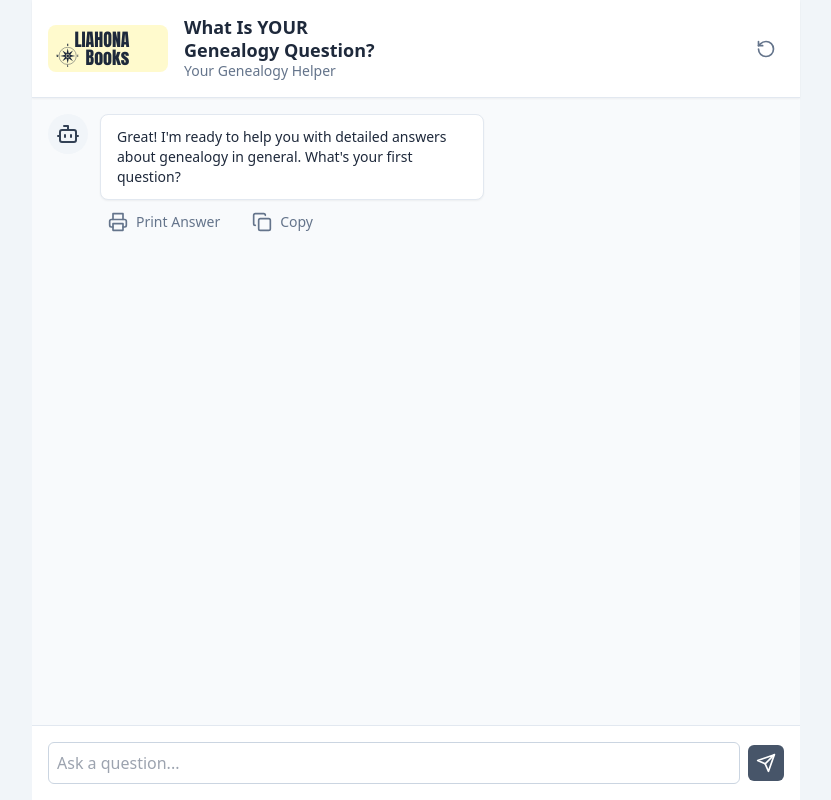
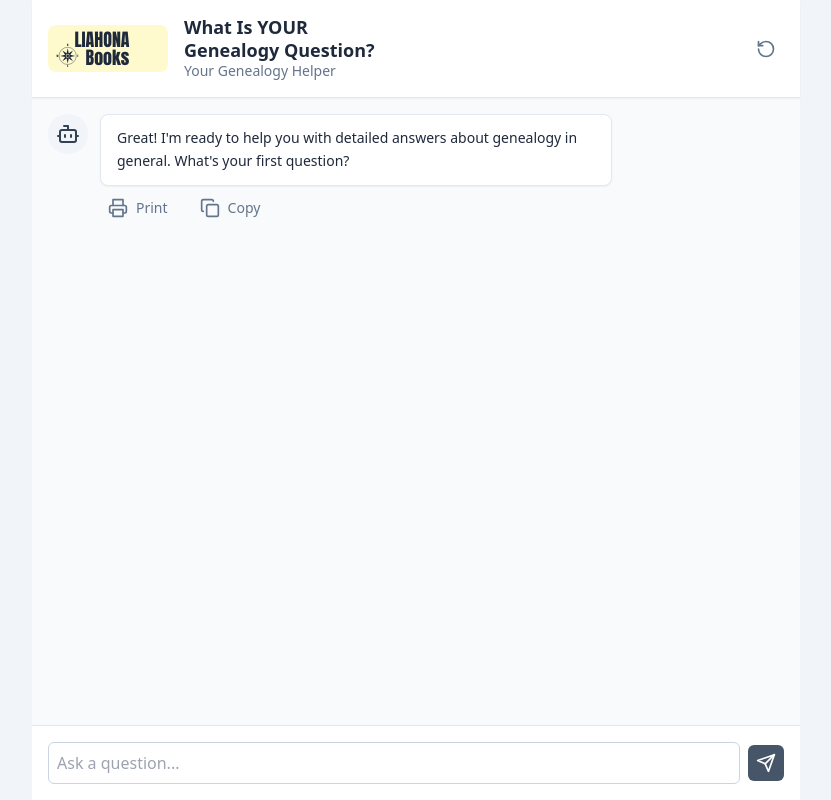
Before and after one commit to iam2dennis/genealogy-chatbot, a React (Vite) app: page / in a window 1280 px wide. Both pictures are taken after a click on the button "Start Chatting". Shown: the whole page, without its empty margins (224-1055 px from the left). Built offline with nearby package versions, Linux system fonts and the light colour scheme; no server answers.

Commit message:
Add files via upload

```diff
--- a/ChatMessage.tsx
+++ b/ChatMessage.tsx
@@ -1,6 +1,6 @@
-import React, { useRef, useState } from 'react';
+import React, { useState } from 'react';
 import { Message } from './types.ts';
-import { BotIcon, UserIcon, PrintIcon, CopyIcon } from './Icons.tsx';
+import { BotIcon, UserIcon, PrintIcon, CopyIcon, CheckIcon } from './Icons.tsx';
 
 interface ChatMessageProps {
   message: Message;
@@ -9,20 +9,19 @@ interface ChatMessageProps {
 
 const SimpleMarkdownRenderer: React.FC<{ text: string, isStreaming?: boolean }> = ({ text, isStreaming }) => {
   const renderedHtml = text
+    .replace(/\[([^\]]+)\]\(([^)]+)\)/g, '<a href="$2" target="_blank" rel="noopener noreferrer" class="text-slate-700 font-medium hover:underline">$1</a>') // Links
     .replace(/\*\*(.*?)\*\*/g, '<strong>$1</strong>') // Bold
     .replace(/\*(.*?)\*/g, '<em>$1</em>')           // Italic
-    .replace(/^- (.*$)/gim, '<li>$1</li>')          // List items
-    .replace(/(\<ul>)?(<li>.*<\/li>)(<\/ul>)?/gs, (match, pre, lis, post) => {
-       // Wrap consecutive list items in a single <ul>
-       if (pre) {
-           return match;
-       }
-       return `<ul>${lis}</ul>`;
-    })
-    .replace(/\n/g, '<br />'); // Handle newlines
+    .replace(/^\s*-\s(.*?)$/gm, '<li>$1</li>')      // Unordered list items
+    .replace(/^\s*\d+\.\s(.*?)$/gm, '<li>$1</li>')    // Ordered list items
+    .replace(/(<li>.*?<\/li>)/gs, '<ul>$1</ul>')    // Wrap in <ul>
+    .replace(/<\/ul>\s*<ul>/g, '')                  // Merge adjacent lists
+    .replace(/\n/g, '<br />')                      // Handle newlines
+    .replace(/<br \/>(\s*<ul>)/g, '$1')            // remove br before lists
+    .replace(/(<\/ul>)<br \/>/g, '$1');             // remove br after lists
 
   return (
-    <div className="text-sm whitespace-pre-wrap">
+    <div className="text-sm whitespace-pre-wrap leading-relaxed">
       <div dangerouslySetInnerHTML={{ __html: renderedHtml }} style={{ display: 'inline' }} />
       {isStreaming && <span className="blinking-cursor"></span>}
       <style>{`
@@ -38,6 +37,12 @@ const SimpleMarkdownRenderer: React.FC<{ text: string, isStreaming?: boolean }>
         @keyframes blink {
           50% { opacity: 0; }
         }
+        ul {
+          padding-left: 20px;
+          margin-top: 8px;
+          margin-bottom: 8px;
+          list-style-type: disc;
+        }
       `}</style>
     </div>
   );
@@ -49,7 +54,6 @@ const ChatMessage: React.FC<ChatMessageProps> = ({ message, isStreaming }) => {
   const [isCopied, setIsCopied] = useState(false);
 
   const handlePrint = () => {
-    // The logo HTML for printing
     const logoTextHtml = `
       <div class="logo-container">
         <div style="font-family: 'Oswald', sans-serif; font-weight: 700; font-size: 24pt; letter-spacing: 1px;">LiahonaBooks</div>
@@ -81,7 +85,6 @@ const ChatMessage: React.FC<ChatMessageProps> = ({ message, isStreaming }) => {
 
       printWindow.document.close();
 
-      // This event ensures the window is closed only AFTER the print dialog is handled.
       printWindow.onafterprint = () => {
         printWindow.close();
       };
@@ -91,14 +94,15 @@ const ChatMessage: React.FC<ChatMessageProps> = ({ message, isStreaming }) => {
         printWindow.print();
       }, 250);
     } else {
-      alert('Could not open print window. Please check your browser\'s popup blocker settings.');
+      // Fix: Changed single quotes to double quotes to prevent a syntax error from the apostrophe in "browser's".
+      alert("Could not open print window. Please check your browser's popup blocker settings.");
     }
   };
 
   const handleCopy = () => {
     navigator.clipboard.writeText(message.text).then(() => {
       setIsCopied(true);
-      setTimeout(() => setIsCopied(false), 2000); // Reset after 2 seconds
+      setTimeout(() => setIsCopied(false), 2000);
     });
   };
 
@@ -112,13 +116,21 @@ const ChatMessage: React.FC<ChatMessageProps> = ({ message, isStreaming }) => {
         )}
       </div>
        {isUser ? (
-        <div className="rounded-lg px-4 py-3 max-w-sm shadow-sm bg-gradient-to-br from-slate-700 to-slate-800 text-white">
+        <div className="rounded-lg px-4 py-3 max-w-lg shadow-sm bg-gradient-to-br from-slate-700 to-slate-800 text-white">
           <p className="text-sm whitespace-pre-wrap">{message.text}</p>
         </div>
       ) : (
         <div className="flex flex-col items-start w-full">
-          <div className="rounded-lg px-4 py-3 max-w-sm shadow-sm bg-white text-slate-800 border border-slate-200">
-             {message.text ? <SimpleMarkdownRenderer text={message.text} isStreaming={isStreaming} /> : <div className="animate-pulse h-4 w-5 bg-slate-300 rounded-full"></div>}
+          <div className="rounded-lg px-4 py-3 max-w-lg shadow-sm bg-white text-slate-800 border border-slate-200">
+             {message.text ? (
+                <SimpleMarkdownRenderer text={message.text} isStreaming={isStreaming} />
+             ) : (
+                <div className="flex items-center space-x-2 text-sm text-slate-500">
+                    <div className="animate-pulse h-2.5 w-2.5 bg-slate-400 rounded-full"></div>
+                    <div className="animate-pulse h-2.5 w-2.5 bg-slate-400 rounded-full" style={{animationDelay: '0.2s'}}></div>
+                    <div className="animate-pulse h-2.5 w-2.5 bg-slate-400 rounded-full" style={{animationDelay: '0.4s'}}></div>
+                </div>
+             )}
           </div>
           {message.text && !isStreaming && (
             <div className="mt-2 flex items-center gap-4">
@@ -128,14 +140,14 @@ const ChatMessage: React.FC<ChatMessageProps> = ({ message, isStreaming }) => {
                 aria-label="Print this answer"
               >
                 <PrintIcon className="w-5 h-5" />
-                <span>Print Answer</span>
+                <span>Print</span>
               </button>
                <button
                 onClick={handleCopy}
                 className="flex items-center gap-2 text-sm text-slate-500 hover:text-slate-800 transition-colors duration-200 focus:outline-none focus:ring-2 focus:ring-slate-500 focus:ring-offset-2 rounded px-2 py-1"
                 aria-label="Copy this answer"
               >
-                <CopyIcon className="w-5 h-5" />
+                {isCopied ? <CheckIcon className="w-5 h-5 text-green-600" /> : <CopyIcon className="w-5 h-5" />}
                 <span>{isCopied ? 'Copied!' : 'Copy'}</span>
               </button>
             </div>
--- a/InitialQuestions.tsx
+++ b/InitialQuestions.tsx
@@ -15,31 +15,31 @@ const InitialQuestions: React.FC<InitialQuestionsProps> = ({ onSubmit }) => {
   };
 
   return (
-    <div className="p-6 flex flex-col justify-center items-center h-full text-center">
+    <div className="p-6 flex flex-col justify-center items-center h-full text-center bg-slate-50">
       <div className="w-full max-w-md">
-        <h2 className="text-xl font-bold text-slate-800 mb-2">Welcome!</h2>
-        <div className="text-slate-600 mb-6 space-y-4">
+        <h2 className="text-2xl font-bold text-slate-800 mb-2">Welcome!</h2>
+        <div className="text-slate-600 mb-8 space-y-4">
             <p>
                 I'm here to help with your genealogy research! Ask me "how-to" questions, or for information about sources and popular websites.
             </p>
-            <div className="text-sm bg-yellow-50 border-l-4 border-yellow-400 p-3 text-left text-yellow-800">
+            <div className="text-sm bg-yellow-50 border-l-4 border-yellow-400 p-4 text-left text-yellow-800 rounded-r-md">
                 <p><strong>Please Note:</strong> I cannot access personal family records, but I can guide you on how to find them.</p>
             </div>
-            <p>
+            <p className="text-slate-500">
                 To get started, please select your preferences below.
             </p>
         </div>
 
         <form onSubmit={handleSubmit} className="space-y-6">
           <div className="text-left">
-            <label htmlFor="website" className="block text-sm font-medium text-slate-700 mb-1">
+            <label htmlFor="website" className="block text-sm font-medium text-slate-700 mb-2">
               Which website are you interested in?
             </label>
             <select
               id="website"
               value={website}
               onChange={(e) => setWebsite(e.target.value)}
-              className="w-full p-2 border border-slate-300 rounded-md shadow-sm focus:ring-2 focus:ring-slate-500 focus:outline-none transition duration-200"
+              className="w-full p-3 border border-slate-300 rounded-md shadow-sm focus:ring-2 focus:ring-slate-500 focus:outline-none transition duration-200"
             >
               {Object.values(WebsiteOption).map(option => (
                 <option key={option} value={option}>{option}</option>
@@ -55,14 +55,14 @@ const InitialQuestions: React.FC<InitialQuestionsProps> = ({ onSubmit }) => {
               <button
                 type="button"
                 onClick={() => setAnswerType(AnswerTypeOption.DETAILED)}
-                className={`flex-1 p-3 border rounded-md text-sm transition-all duration-200 ${answerType === 'detailed' ? 'bg-slate-600 text-white border-slate-600 shadow-md' : 'bg-white text-slate-700 hover:bg-slate-50'}`}
+                className={`flex-1 p-3 border rounded-md text-sm font-semibold transition-all duration-200 focus:outline-none focus:ring-2 focus:ring-offset-2 focus:ring-slate-500 ${answerType === 'detailed' ? 'bg-slate-700 text-white border-slate-700 shadow-md' : 'bg-white text-slate-700 hover:bg-slate-50'}`}
               >
                 Detailed Answer
               </button>
               <button
                  type="button"
                  onClick={() => setAnswerType(AnswerTypeOption.STEP_BY_STEP)}
-                 className={`flex-1 p-3 border rounded-md text-sm transition-all duration-200 ${answerType === 'step-by-step' ? 'bg-slate-600 text-white border-slate-600 shadow-md' : 'bg-white text-slate-700 hover:bg-slate-50'}`}
+                 className={`flex-1 p-3 border rounded-md text-sm font-semibold transition-all duration-200 focus:outline-none focus:ring-2 focus:ring-offset-2 focus:ring-slate-500 ${answerType === 'step-by-step' ? 'bg-slate-700 text-white border-slate-700 shadow-md' : 'bg-white text-slate-700 hover:bg-slate-50'}`}
               >
                 Step-by-Step
               </button>
@@ -71,7 +71,7 @@ const InitialQuestions: React.FC<InitialQuestionsProps> = ({ onSubmit }) => {
 
           <button
             type="submit"
-            className="w-full p-3 bg-slate-600 text-white rounded-md font-semibold hover:bg-slate-700 focus:outline-none focus:ring-2 focus:ring-slate-500 focus:ring-offset-2 transition duration-200"
+            className="w-full p-3 bg-slate-600 text-white rounded-md font-semibold hover:bg-slate-700 focus:outline-none focus:ring-2 focus:ring-slate-500 focus:ring-offset-2 transition duration-200 shadow-lg shadow-slate-600/20"
           >
             Start Chatting
           </button>
```
